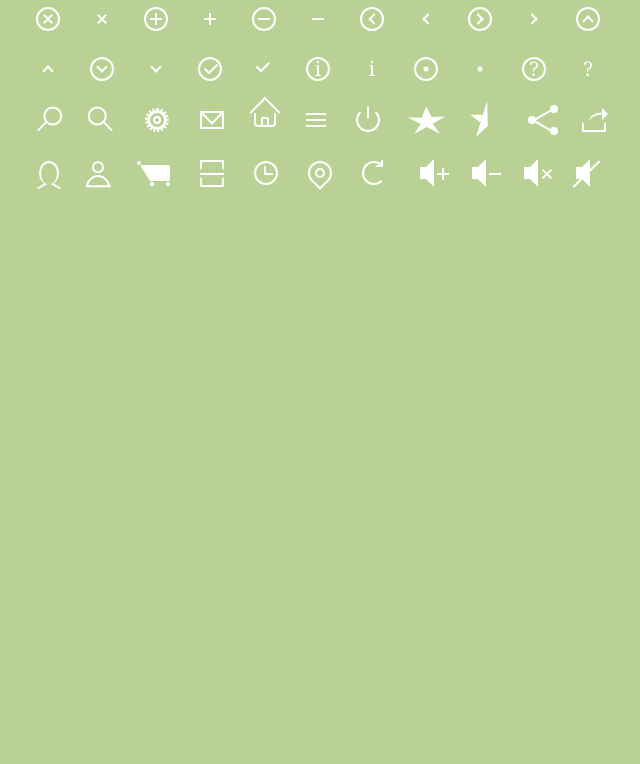
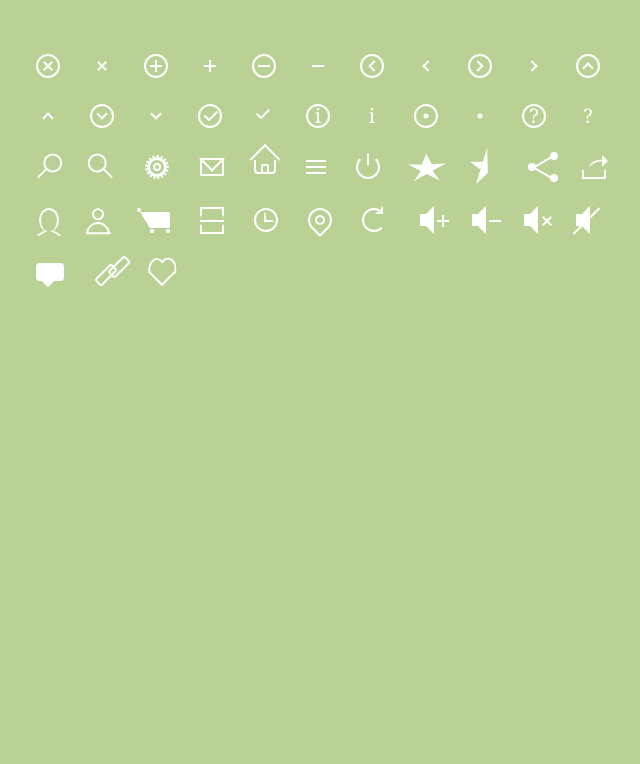
Before and after one commit to kliuj/css-icons, a plain HTML site: page index.html in a window 1280 px wide. Shown: the part 150-914 px from the top of the page, without its empty margins (317-957 px from the left). Drawn offline with Linux system fonts and the light colour scheme.

Commit message:
新增3个图标

```diff
--- a/icons.css
+++ b/icons.css
@@ -618,5 +618,73 @@ margin: 0 4px
   -ms-transform: rotate(-45deg);
 }
 .css-icon-message{
-
+  height: 18px;
+  width: 28px;
+  border-radius: 4px;
+  border: 2px solid #fff;
+  background-color: #fff
 }
+.css-icon-message:before{
+  width: 10px;
+  height: 10px;
+  border: 2px solid #fff;
+  transform:translate(50%,-40%)  rotate(45deg);
+  -webkit-transform: translate(50%,-40%) rotate(45deg);
+  -ms-transform:translate(50%,-40%) rotate(45deg);
+  top:100%;
+}
+.css-icon-link:before{
+  height: 10px;
+  width: 24px;
+  background-color: transparent;
+  border: 2px solid #fff;
+  border-radius: 3px;
+  transform:translateY(100%)  rotate(-45deg);
+  -webkit-transform:translateY(100%)  rotate(-45deg);
+  -ms-transform:translateY(100%)  rotate(-45deg);
+}
+.css-icon-link:after{
+  height: 10px;
+  width: 24px;
+  background-color: transparent;
+  border: 2px solid #fff;
+  border-radius: 3px;
+  transform:translate(55%,20%) rotate(-45deg);
+  -webkit-transform:translate(55%,20%) rotate(-45deg);
+  -ms-transform:translate(55%,20%)  rotate(-45deg);
+}
+.css-icon-heart{
+  border: 2px solid #fff;
+  transform:  rotate(-45deg);
+  -webkit-transform:  rotate(-45deg);
+  -ms-transform:  rotate(-45deg);
+  border-right-color: transparent;
+  border-top-color: transparent;
+  width: 20px;
+  height: 20px;
+  margin-left:4px;
+}
+.css-icon-heart:before{
+  width: 16px;
+height: 20px;
+border-radius: 50%;
+background-color: transparent;
+border: 2px solid #fff;
+border-right-color: transparent;
+border-top-color: transparent;
+transform: translate(49%,-3%) rotate(-145deg);
+-webkit-transform: translate(49%,-3%) rotate(-145deg);
+-ms-transform: translate(49%,-3%) rotate(-145deg);
+}
+.css-icon-heart:after{
+  width: 20px;
+  height: 16px;
+  border-radius: 50%;
+  background-color: transparent;
+  border: 2px solid #fff;
+  border-right-color: transparent;
+  border-top-color: transparent;
+  transform: translate(-16%,-43%) rotate(152deg);
+  -webkit-transform: translate(-16%,-43%) rotate(152deg);
+  -ms-transform:translate(-16%,-43%) rotate(152deg);
+}
--- a/index.css
+++ b/index.css
@@ -40,3 +40,11 @@ body{
   font-weight: bold;
   text-align: center;
 }
+#choose{
+  display: none;
+}
+#chooseName{
+  font-size: 24px;
+  padding: 10px;
+  background-color: #504545
+}
--- a/index.html
+++ b/index.html
@@ -12,7 +12,10 @@
 <body>
   <div class="title">CSS-ICONS</div>
   <div class="content">
-    <p class="all"><span id="total"></span> ICONS are available</p>
+    <p class="all"><span id="total"></span> ICONS are available and continue to increase</p>
+    <div style="height:47px">
+      <p class="all" id="choose">Your choice is <span id="chooseName"></span> </p>
+    </div>
     <label class="icon_demo">
         <i class="css-icon-close-circle"></i>
     </label>
@@ -148,10 +151,25 @@
     <label class="icon_demo">
         <i class="css-icon-message"></i>
     </label>
+    <label class="icon_demo">
+        <i class="css-icon-link"></i>
+    </label>
+    <label class="icon_demo">
+        <i class="css-icon-heart"></i>
+    </label>
   </div>
   <script>
     var allList = document.querySelectorAll('.icon_demo');
-    document.getElementById("total").innerHTML = allList.length
+    document.getElementById("total").innerHTML = allList.length;
+    for(var i = 0;i<allList.length;i++){
+      var item = allList[i]
+      item.addEventListener("click",function(e){
+        var target = e.currentTarget,
+            _className = target.firstElementChild.className;
+        document.getElementById("choose").style.display = "block";
+        document.getElementById("chooseName").innerHTML = _className;
+      })
+    }
   </script>
 </body>
 </html>
```
